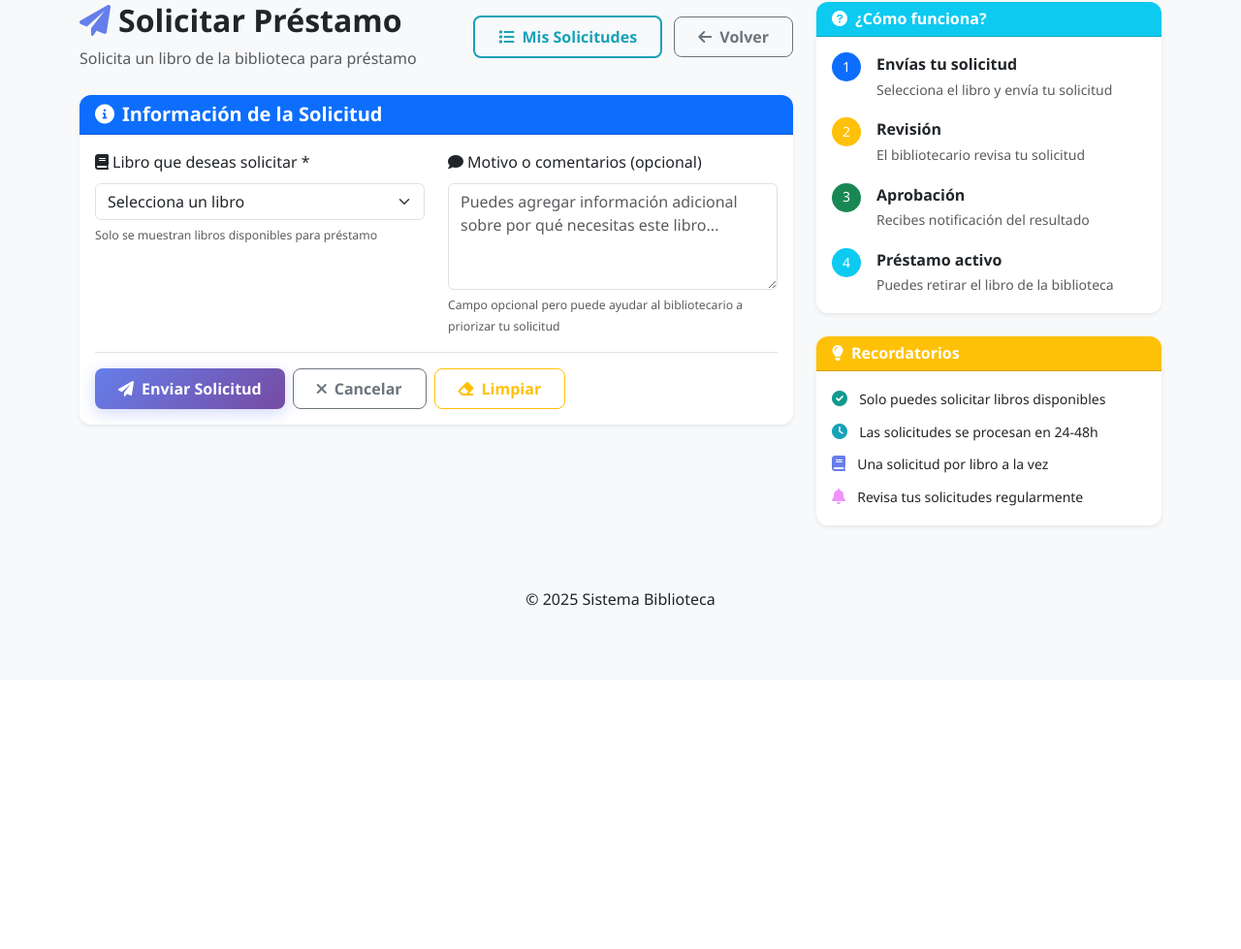
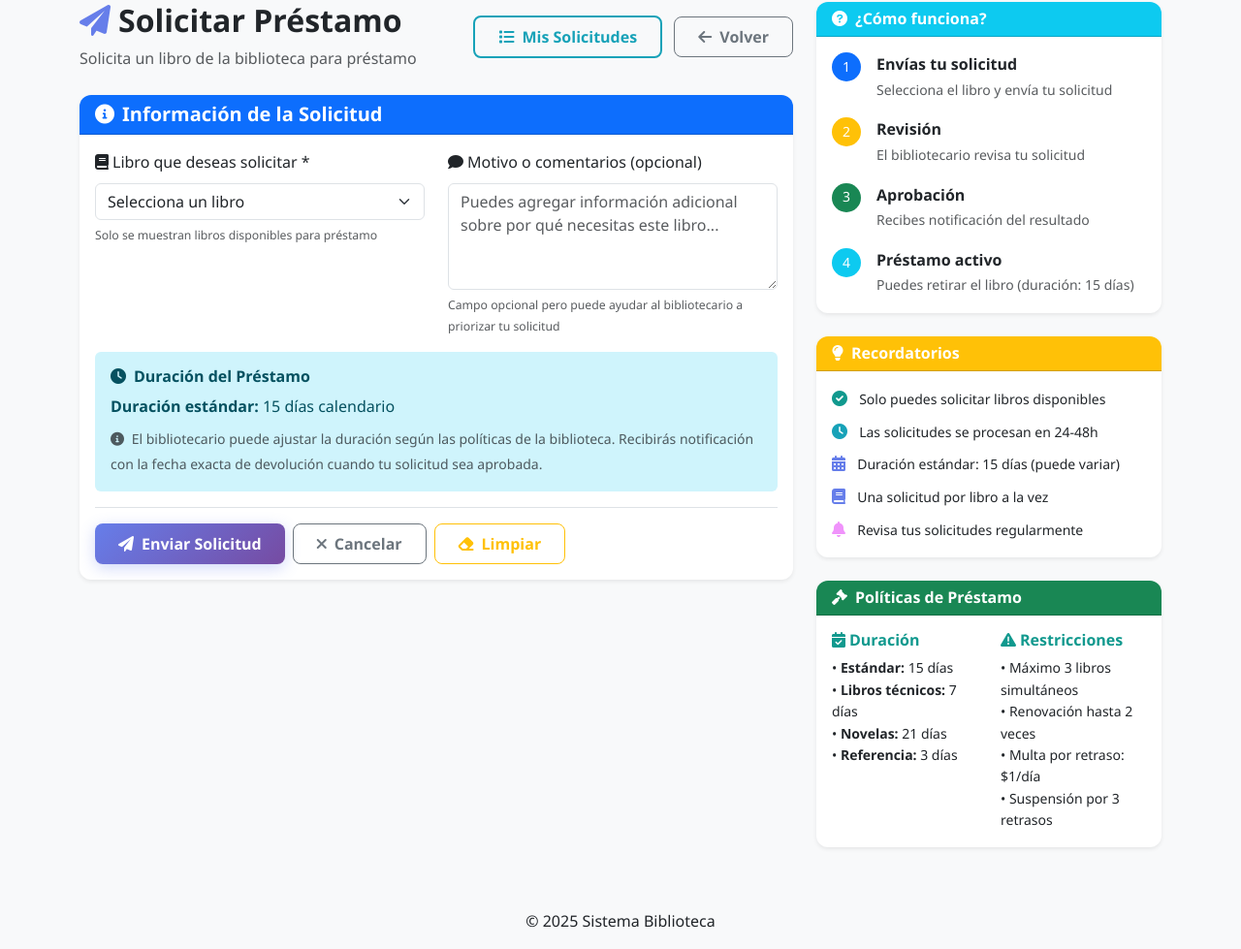
Before and after one commit to CristopherG19/sistema-biblioteca, a PHP site: page /index.php?page=prestamos&action=solicitar in a window 1280 px wide. Shown: the part 98-1077 px from the top of the page at 97% size. Before the commit the page ends 723 px from the top, so only its background shows below. Run offline with PHP 8.4, Linux system fonts and the light colour scheme; the visitor is signed in with stand-in values (Sample User, id 1).

Commit message:
feat: Mejorar formulario de solicitud de préstamo con información clara sobre duración
- Agregada sección informativa sobre duración del préstamo (15 días estándar)
- Incluida sección de 'Políticas de Préstamo' con duraciones por tipo de libro
- Actualizada sección '¿Cómo funciona?' para mencionar duración
- Mejorados recordatorios con información sobre duración
- Interfaz más clara y transparente para el usuario lector
- El usuario ahora sabe exactamente qué esperar en términos de duración

```diff
--- a/app/views/prestamos/solicitar.php
+++ b/app/views/prestamos/solicitar.php
@@ -107,6 +107,23 @@
                             </div>
                         </div>
 
+                        <!-- Información sobre duración del préstamo -->
+                        <div class="alert alert-info border-0 mb-3">
+                            <h6 class="alert-heading">
+                                <i class="fas fa-clock me-2"></i>Duración del Préstamo
+                            </h6>
+                            <p class="mb-2">
+                                <strong>Duración estándar:</strong> 15 días calendario
+                            </p>
+                            <p class="mb-0">
+                                <small class="text-muted">
+                                    <i class="fas fa-info-circle me-1"></i>
+                                    El bibliotecario puede ajustar la duración según las políticas de la biblioteca.
+                                    Recibirás notificación con la fecha exacta de devolución cuando tu solicitud sea aprobada.
+                                </small>
+                            </p>
+                        </div>
+
                         <!-- Botones -->
                         <div class="d-flex gap-2 pt-3 border-top">
                             <button type="submit" class="btn btn-primary">
@@ -167,7 +184,7 @@
                         </div>
                         <div>
                             <strong>Préstamo activo</strong><br>
-                            <small class="text-muted">Puedes retirar el libro de la biblioteca</small>
+                            <small class="text-muted">Puedes retirar el libro (duración: 15 días)</small>
                         </div>
                     </div>
                 </div>
@@ -188,6 +205,10 @@
                             <small>Las solicitudes se procesan en 24-48h</small>
                         </li>
                         <li class="mb-2">
+                            <i class="fas fa-calendar-alt text-primary me-2"></i>
+                            <small>Duración estándar: 15 días (puede variar)</small>
+                        </li>
+                        <li class="mb-2">
                             <i class="fas fa-book text-primary me-2"></i>
                             <small>Una solicitud por libro a la vez</small>
                         </li>
@@ -196,6 +217,39 @@
                             <small>Revisa tus solicitudes regularmente</small>
                         </li>
                     </ul>
+                </div>
+            </div>
+
+            <!-- Políticas de Préstamo -->
+            <div class="card border-0 shadow-sm mt-4">
+                <div class="card-header bg-success text-white">
+                    <h6 class="mb-0"><i class="fas fa-gavel me-2"></i>Políticas de Préstamo</h6>
+                </div>
+                <div class="card-body">
+                    <div class="row">
+                        <div class="col-md-6">
+                            <h6 class="text-success mb-2">
+                                <i class="fas fa-calendar-check me-1"></i>Duración
+                            </h6>
+                            <ul class="list-unstyled small mb-3">
+                                <li>• <strong>Estándar:</strong> 15 días</li>
+                                <li>• <strong>Libros técnicos:</strong> 7 días</li>
+                                <li>• <strong>Novelas:</strong> 21 días</li>
+                                <li>• <strong>Referencia:</strong> 3 días</li>
+                            </ul>
+                        </div>
+                        <div class="col-md-6">
+                            <h6 class="text-success mb-2">
+                                <i class="fas fa-exclamation-triangle me-1"></i>Restricciones
+                            </h6>
+                            <ul class="list-unstyled small mb-0">
+                                <li>• Máximo 3 libros simultáneos</li>
+                                <li>• Renovación hasta 2 veces</li>
+                                <li>• Multa por retraso: $1/día</li>
+                                <li>• Suspensión por 3 retrasos</li>
+                            </ul>
+                        </div>
+                    </div>
                 </div>
             </div>
         </div>
```
